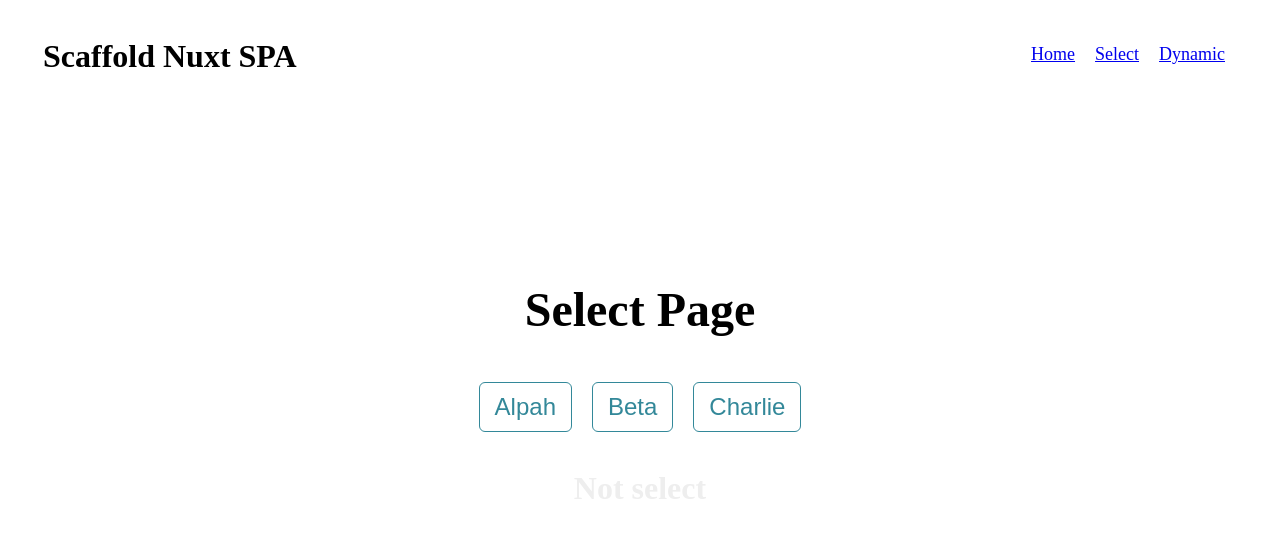
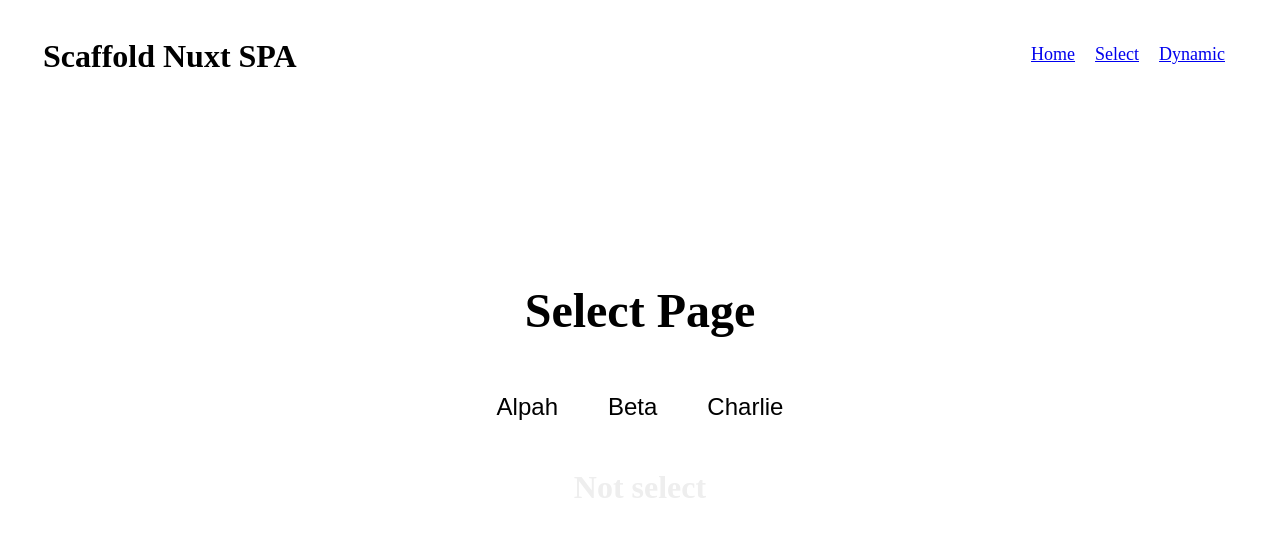
Before and after one commit to syuji-higa/template-nuxt-spa, a Nuxt app: page /select in a window 1280 px wide. Shown: the top 538 px of the page. Built offline with nearby package versions, Linux system fonts and the light colour scheme.

Commit message:
update refactoring

```diff
--- a/components/modules/button/DefaultButton.vue
+++ b/components/modules/button/DefaultButton.vue
@@ -28,15 +28,15 @@ export default {
 <style lang="stylus" scoped>
 .button
   padding 10px 15px
-  border 1px solid #389
+  border 1px solid $main-color
   border-radius 6px
-  color #389
+  color $main-color
   font-size 24px
   cursor pointer
   transition .1s all ease-in-out
 
   &.is-selected
   &:hover
-    background-color #389
+    background-color $main-color
     color #fff
 </style>
--- a/experiments/index.js
+++ b/experiments/index.js
@@ -5,6 +5,11 @@ console.log = function() {
   log(Array.from(arguments))
   _log.apply(console, arguments)
 }
+
+/**
+ * Dafault
+ */
+import '../layouts/default.vue'
 
 /**
  * Common
--- a/pages/dynamic/-DynamicList.vue
+++ b/pages/dynamic/-DynamicList.vue
@@ -7,7 +7,11 @@
         class="item"
       >
         <nuxt-link
-          :to="{ path: `/dynamic/${item.id}` }"
+          :to="{
+            name: 'dynamic-id',
+            path: '/dynamic/:id',
+            params: { id: item.id }
+          }"
         >
           {{ item.id }}
         </nuxt-link>
```
